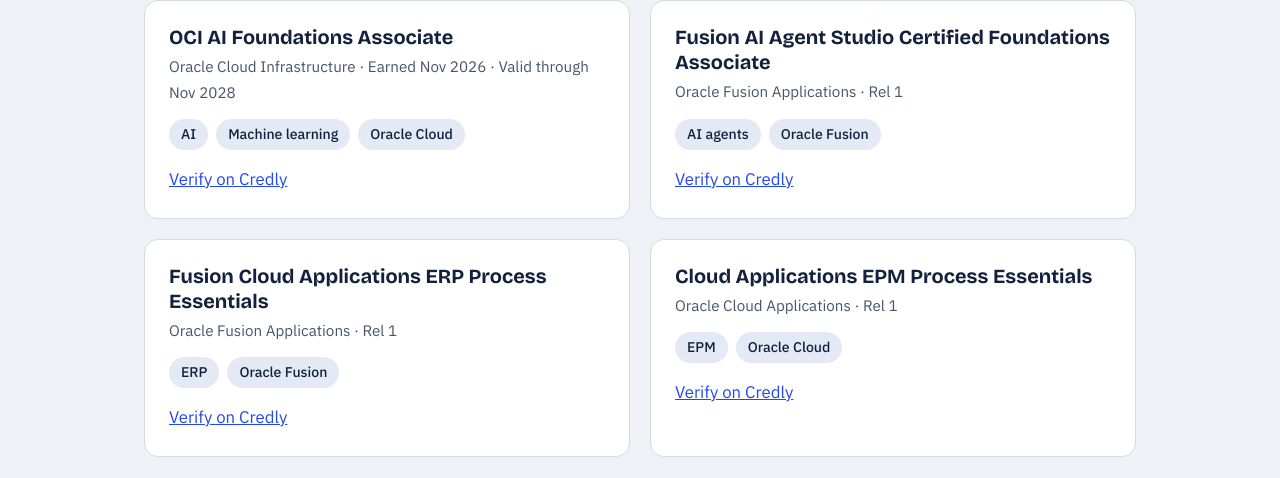
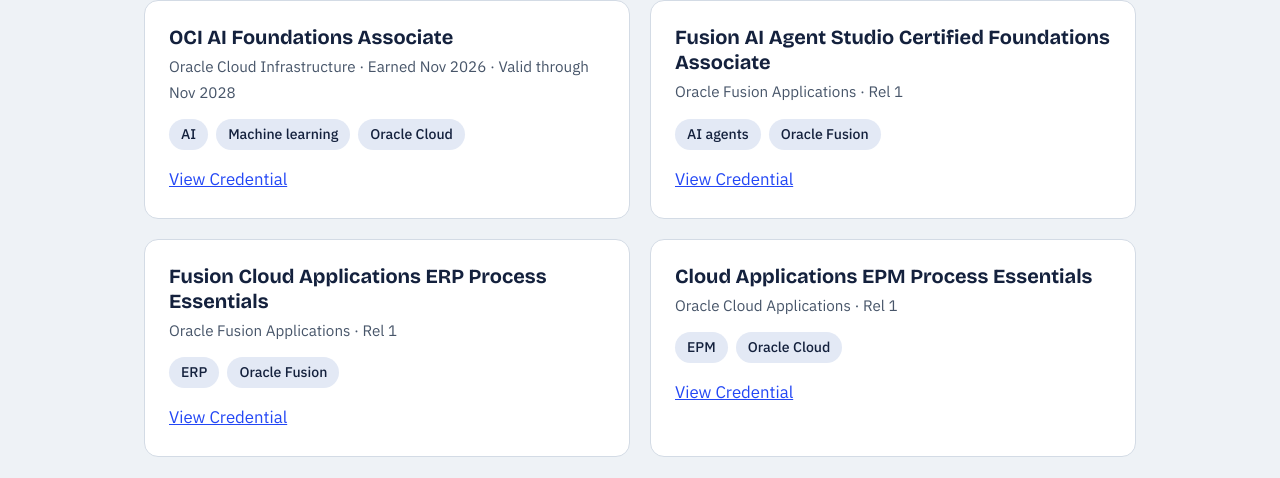
Before and after one commit to lvalcin/lovnyth-portfolio, a plain HTML site: page index.html in a window 1280 px wide. Shown: the part 3049-3527 px from the top of the page. Drawn offline with nearby package versions, Linux system fonts and the light colour scheme.

Commit message:
Edit certification view link

```diff
--- a/index.html
+++ b/index.html
@@ -223,25 +223,25 @@ footer{padding:28px 0 48px;color:var(--muted);font-size:.9rem;border-top:1px sol
           <h3>OCI AI Foundations Associate</h3>
           <p class="meta">Oracle Cloud Infrastructure &middot; Earned Nov 2026 &middot; Valid through Nov 2028</p>
           <ul class="tags"><li>AI</li><li>Machine learning</li><li>Oracle Cloud</li></ul>
-          <p style="margin:16px 0 0"><a href="https://catalog-education.oracle.com/pls/certview/sharebadge?id=503ED6EB7C27FC28D700E300E4DCFDF7FECE3F9C54114BEA83C27ADB0966F6BF">Verify on Credly</a></p>
+          <p style="margin:16px 0 0"><a href="https://catalog-education.oracle.com/pls/certview/sharebadge?id=503ED6EB7C27FC28D700E300E4DCFDF7FECE3F9C54114BEA83C27ADB0966F6BF">View Credential</a></p>
         </article>
         <article class="panel">
           <h3>Fusion AI Agent Studio Certified Foundations Associate</h3>
           <p class="meta">Oracle Fusion Applications &middot; Rel 1</p>
           <ul class="tags"><li>AI agents</li><li>Oracle Fusion</li></ul>
-          <p style="margin:16px 0 0"><a href="https://catalog-education.oracle.com/pls/certview/sharebadge?id=6E4CCC11EFDCB0DDD4A573DDE66ED90B2F3138A508C1C4E5EBA4196392AEFCEF">Verify on Credly</a></p>
+          <p style="margin:16px 0 0"><a href="https://catalog-education.oracle.com/pls/certview/sharebadge?id=6E4CCC11EFDCB0DDD4A573DDE66ED90B2F3138A508C1C4E5EBA4196392AEFCEF">View Credential</a></p>
         </article>
         <article class="panel">
           <h3>Fusion Cloud Applications ERP Process Essentials</h3>
           <p class="meta">Oracle Fusion Applications &middot; Rel 1</p>
           <ul class="tags"><li>ERP</li><li>Oracle Fusion</li></ul>
-          <p style="margin:16px 0 0"><a href="https://catalog-education.oracle.com/pls/certview/sharebadge?id=1336E2B0B1A587D54DBA5CEC65DBEA5511275BBED51AAE216FBC115131F0EC19">Verify on Credly</a></p>
+          <p style="margin:16px 0 0"><a href="https://catalog-education.oracle.com/pls/certview/sharebadge?id=1336E2B0B1A587D54DBA5CEC65DBEA5511275BBED51AAE216FBC115131F0EC19">View Credential</a></p>
         </article>
         <article class="panel">
           <h3>Cloud Applications EPM Process Essentials</h3>
           <p class="meta">Oracle Cloud Applications &middot; Rel 1</p>
           <ul class="tags"><li>EPM</li><li>Oracle Cloud</li></ul>
-          <p style="margin:16px 0 0"><a href="https://catalog-education.oracle.com/pls/certview/sharebadge?id=4A28463781EB9E48B7EE8B799DB4B8824A24BBCB03F9B2EA3C72021B1B7023A5">Verify on Credly</a></p>
+          <p style="margin:16px 0 0"><a href="https://catalog-education.oracle.com/pls/certview/sharebadge?id=4A28463781EB9E48B7EE8B799DB4B8824A24BBCB03F9B2EA3C72021B1B7023A5">View Credential</a></p>
         </article>
       </div>
     </div>
```
